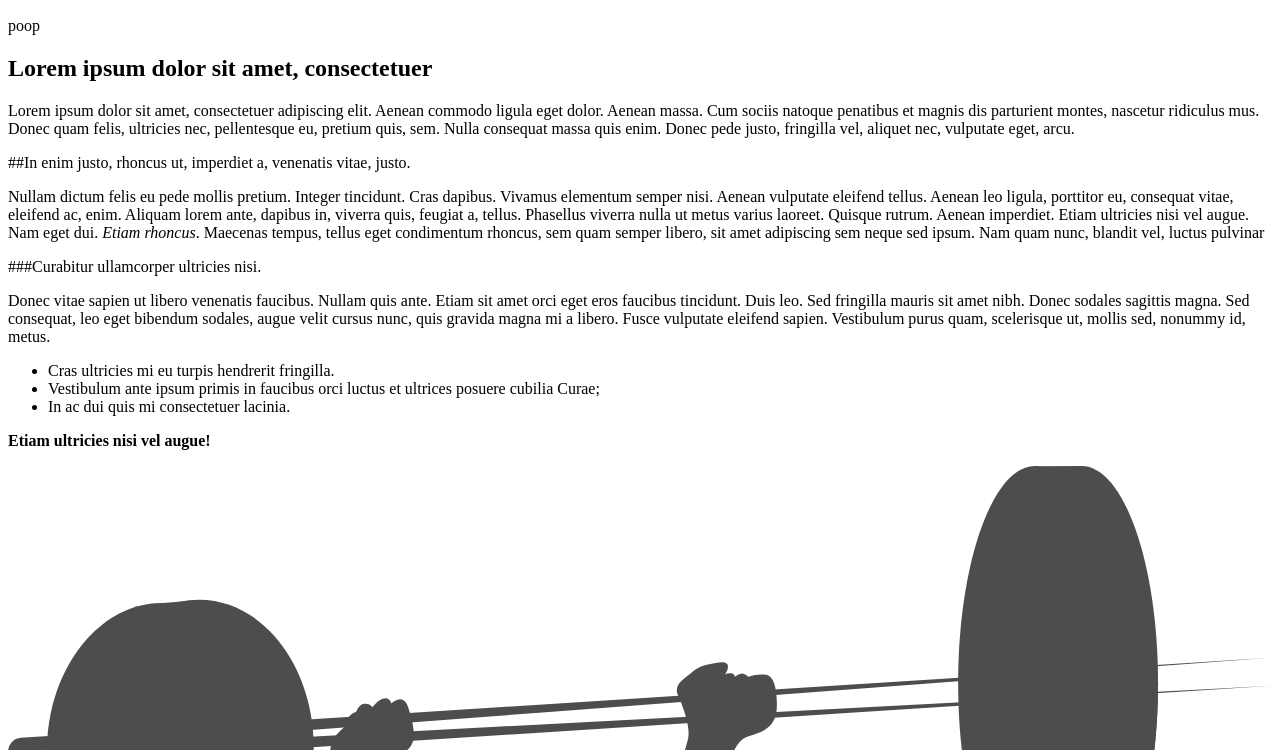
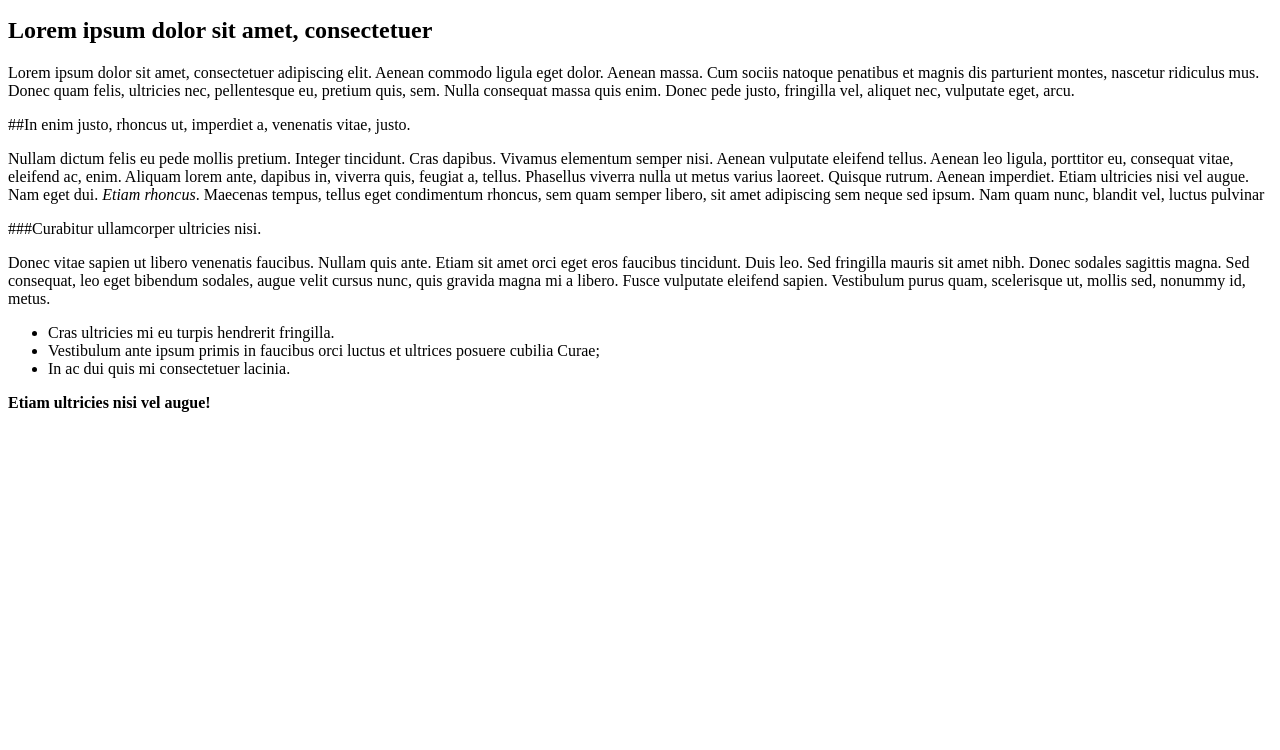
Before and after one commit to mikeytown19/cftc, a Gatsby site: page /about/ in a window 1280 px wide. Shown: the part 50-800 px from the top of the page. Built offline with nearby package versions, Linux system fonts and the light colour scheme; Gatsby itself is replaced by a stand-in of ours; some packages are replaced by stand-ins of ours.

Commit message:
reverted the changes i did last night with adding ability to edit blog with image

```diff
--- a/src/components/Content/index.js
+++ b/src/components/Content/index.js
@@ -8,11 +8,11 @@ export const HTMLContent = ({ content, className }) => (
   <div className={className} dangerouslySetInnerHTML={{ __html: content }} />
 )
 
-const Content1 = ({ content, className }) => (
-  <div className="poop">{content} ass</div>
+const Content = ({ content, className }) => (
+  <div className={className}>{content}</div>
 )
 
-const Content = ({ content, size1, size2, imgSrc, className }) => (
+const Content1 = ({ content, size1, size2, imgSrc, className }) => (
   <div className={className + ' ' + 'columns'}>
   <div className={size1 + ' column`' }>
   <div className={className} dangerouslySetInnerHTML={{ __html: content }} />
@@ -30,10 +30,7 @@ const Content = ({ content, size1, size2, imgSrc, className }) => (
 
 Content.propTypes = {
   content: PropTypes.string,
-  className: PropTypes.string,
-  size1: PropTypes.string,
-  size2: PropTypes.string,
-  imgSrc: PropTypes.string,
+  className: PropTypes.string
 }
 
 HTMLContent.propTypes = Content.propTypes
--- a/src/templates/about-page.js
+++ b/src/templates/about-page.js
@@ -4,11 +4,11 @@
 import React from 'react'
 import PropTypes from 'prop-types'
 import Helmet from 'react-helmet'
-import Content from '../components/Content'
+import Content, {HTMLContent} from '../components/Content'
 import Icon1 from '../img//icons/icon1.svg'
 
 export const AboutPageTemplate = ({title, content, contentComponent}) => {
-  const PageContent = contentComponent || Content
+  const PageContent = contentComponent || HTMLContent
 
   return (
     <div>
@@ -31,14 +31,8 @@ export const AboutPageTemplate = ({title, content, contentComponent}) => {
         <div className='container'>
           <div className='columns'>
             <div className='column is-10 is-offset-1'>
-              <div className='section'> poop
-                <PageContent
-                className='content'
-                content={content}
-                size1='is-size-6'
-                size2='is-size-6'
-                imgSrc={Icon1}
-                />
+              <div className='section'>
+                <PageContent className='content' content={content}/>
               </div>
             </div>
           </div>
@@ -64,7 +58,7 @@ const AboutPage = ({data}) => {
         <meta name='description' content={post.frontmatter.meta_description} />
       </Helmet>
       <AboutPageTemplate
-        contentComponent={Content}
+        contentComponent={HTMLContent}
         title={post.frontmatter.title}
         content={post.html}
       />
```
